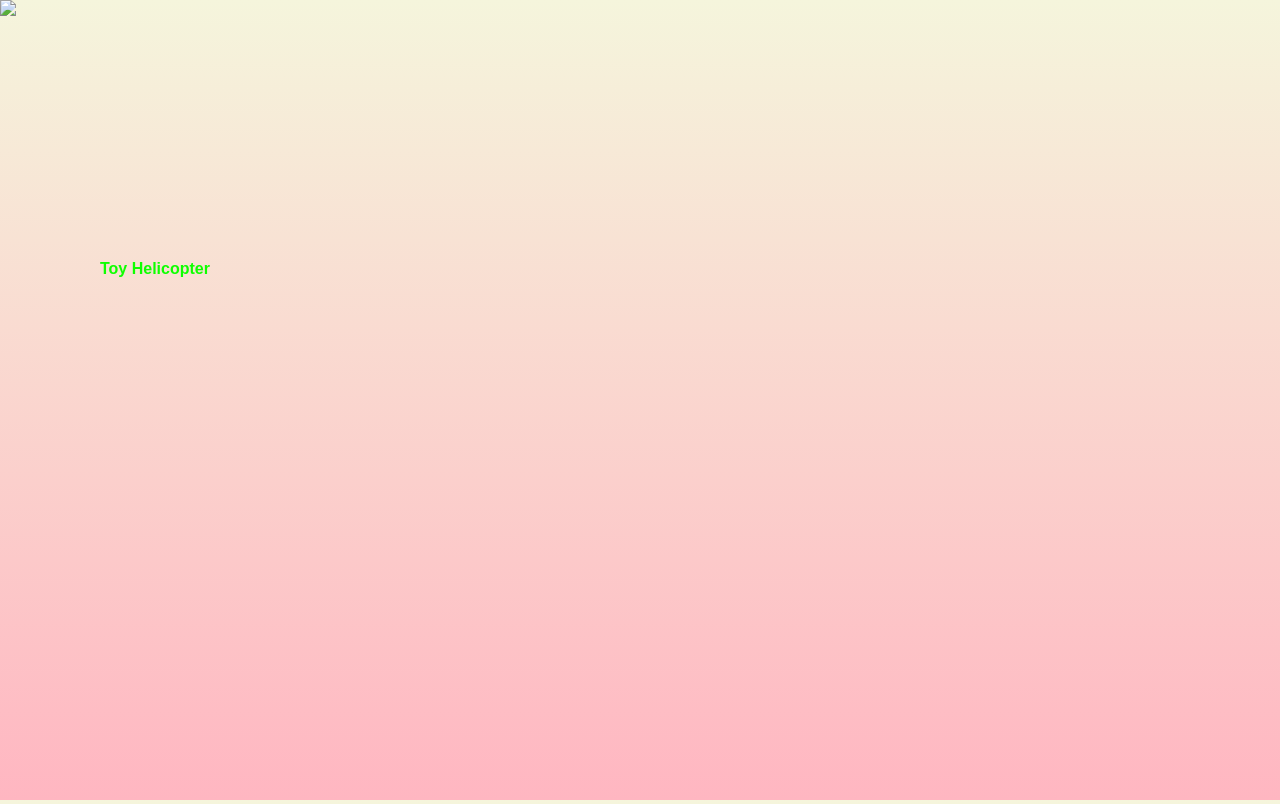
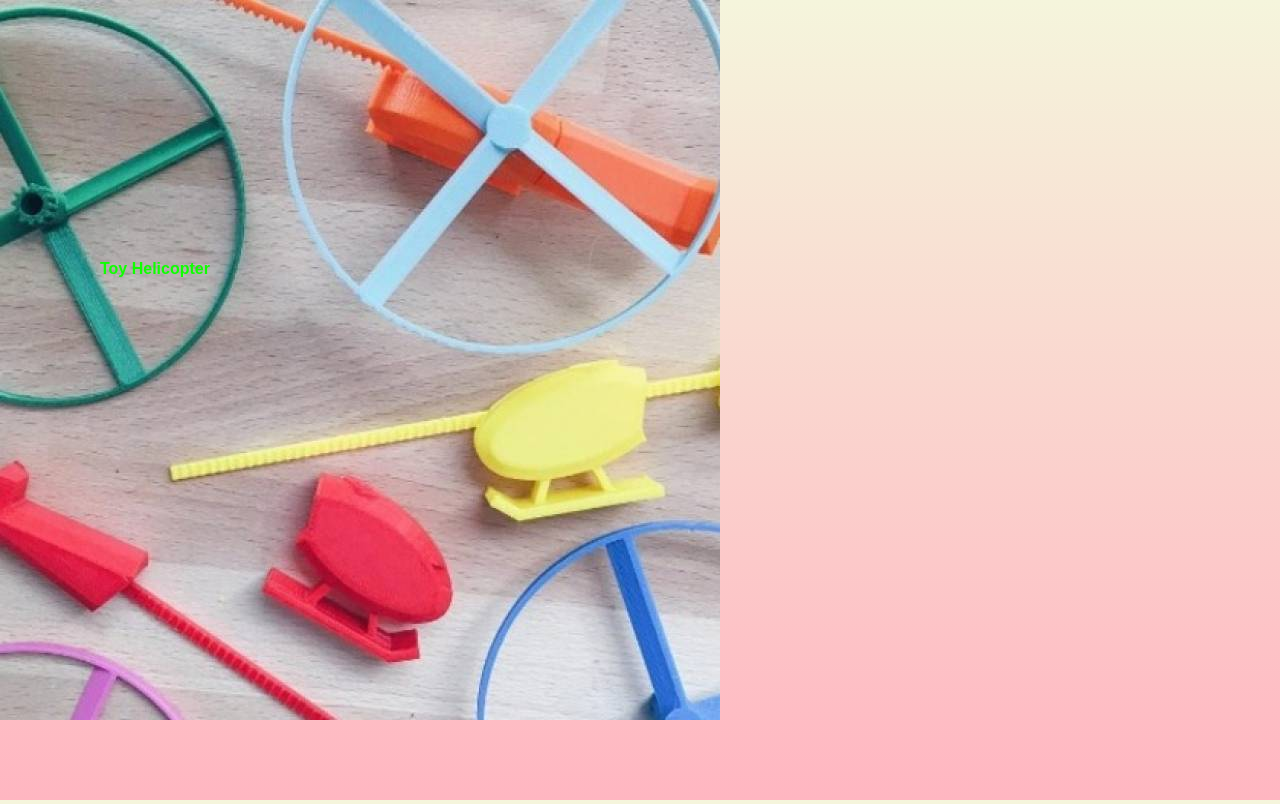
Before and after one commit to ThePrintShop/3DPrintShop, a plain HTML site: page index.html in a window 1280 px wide. Drawn offline with Linux system fonts and the light colour scheme.

Commit message:
Update index.html

```diff
--- a/index.html
+++ b/index.html
@@ -11,7 +11,7 @@
             <canvas class="particles-js-canvas-el" width="771" height="538" style="width: 100%; height: 100%;"></canvas>
         </div>
          <div>
-        <a href="https://forms.gle/opHoqzU4shMhyhB39"><img src="Images\copter" class="Itembox"></a>
+        <a href="https://forms.gle/opHoqzU4shMhyhB39"><img src="Images\copter.jpg" class="Itembox"></a>
         <p class="Itemname">Toy Helicopter</p>
     </div>
 
```
